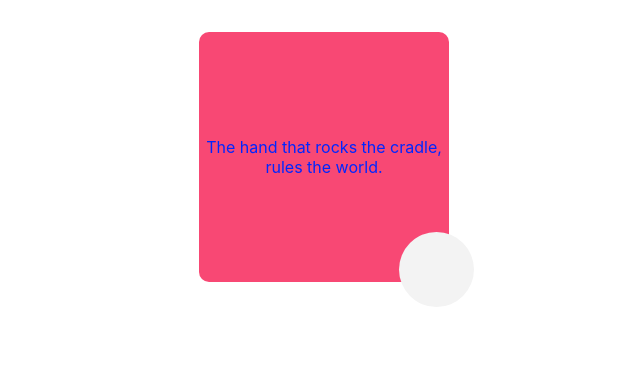
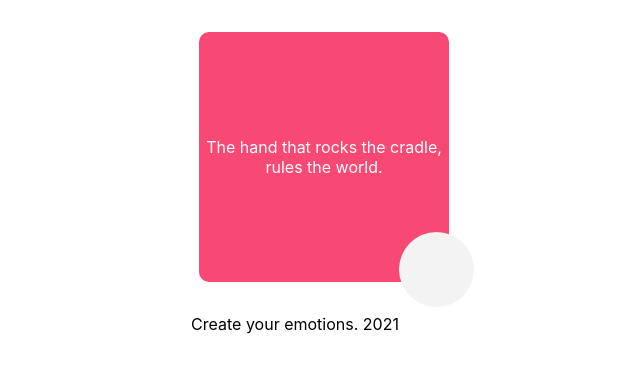
Before and after one commit to lungisanim/lungisani, a React (Create React App) app: page / in a window 1280 px wide. In both pictures the pointer is over the element "The hand that rocks the cradle, rules the world.". Shown: the top 372 px of the page, without its empty margins (345-985 px from the left). Built offline with nearby package versions, Linux system fonts and the light colour scheme.

Commit message:
Colours again

```diff
--- a/src/App.js
+++ b/src/App.js
@@ -7,6 +7,10 @@ function App() {
       <div className="card">
         <p>The hand that rocks the cradle, rules the world.</p>
       </div>
+
+      <footer>
+        Create your emotions. 2021
+      </footer>
     </div>
   );
 }
--- a/src/index.css
+++ b/src/index.css
@@ -24,7 +24,7 @@ code {
 }
 
 .card:hover {
-  color:rgb(0, 38, 255);
+  color:rgb(255, 255, 255);
 }
 
 .card::before, .card::after {
```
